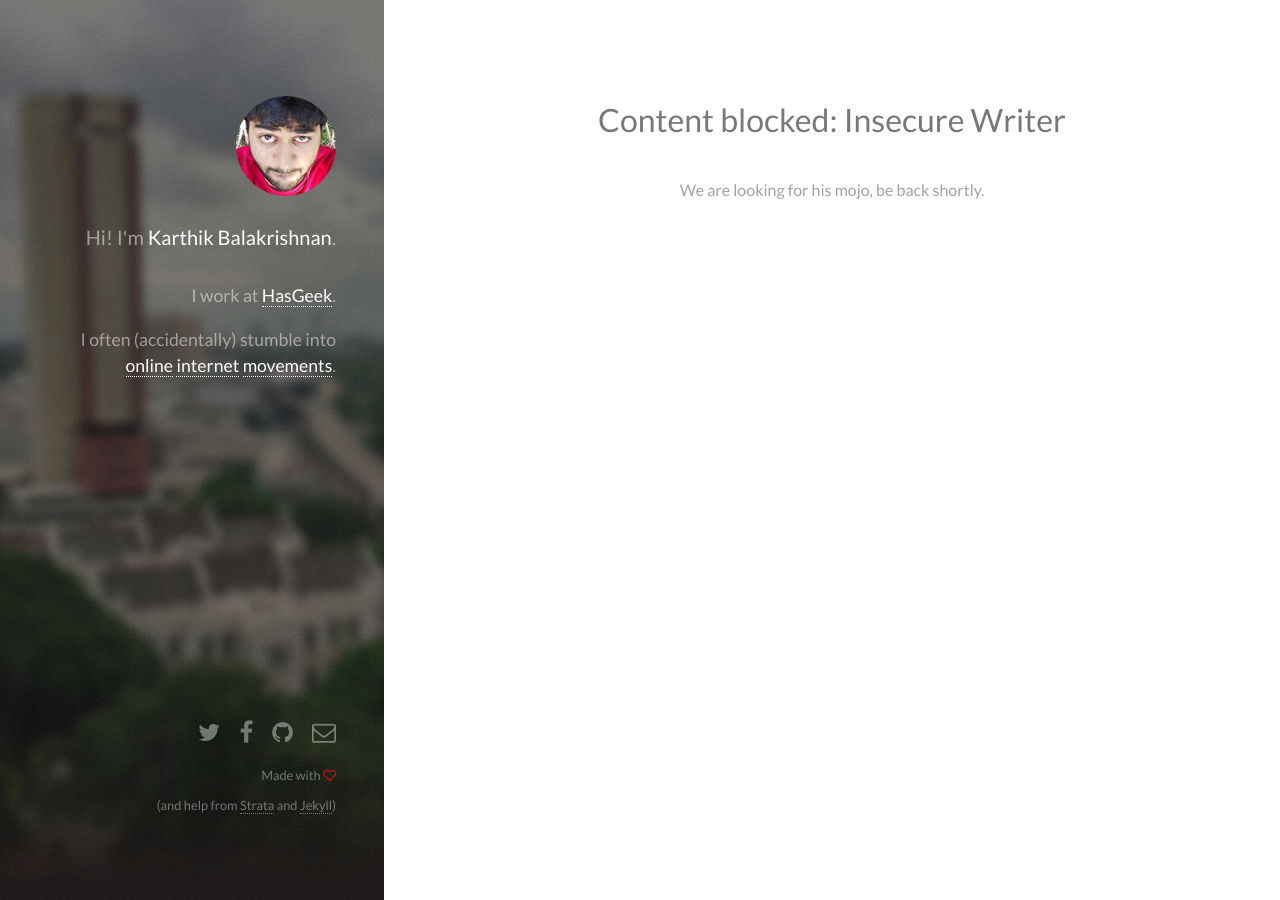
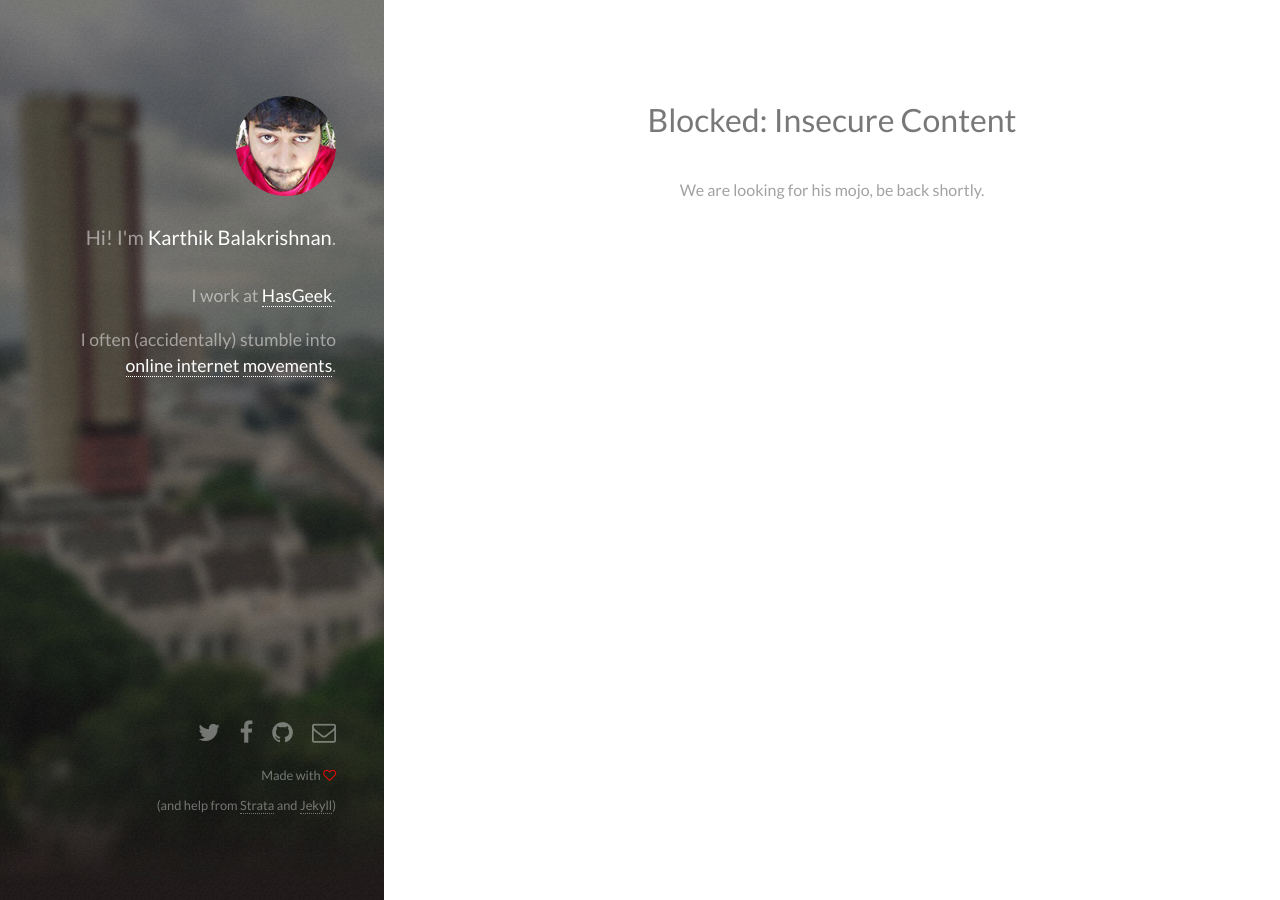
Before and after one commit to karthikb351/karthikb351, a Jekyll site: the page built from index.html, in a window 1280 px wide. Built offline with Jekyll 4.4.1, drawn with Linux system fonts in a browser that asks for light colours; comment, search, counter and statistics services are not loaded.

Commit message:
Better copy

```diff
--- a/index.html
+++ b/index.html
@@ -2,7 +2,6 @@
 layout: default
 ---
 <section id="one" style="text-align: center;">
-	<h1>Content blocked: Insecure Writer</h1>
-	<p>We are looking for his mojo, be back shortly.</p>
-
+  <h1>Blocked: Insecure Content</h1>
+  <p>We are looking for his mojo, be back shortly.</p>
 </section>
```
